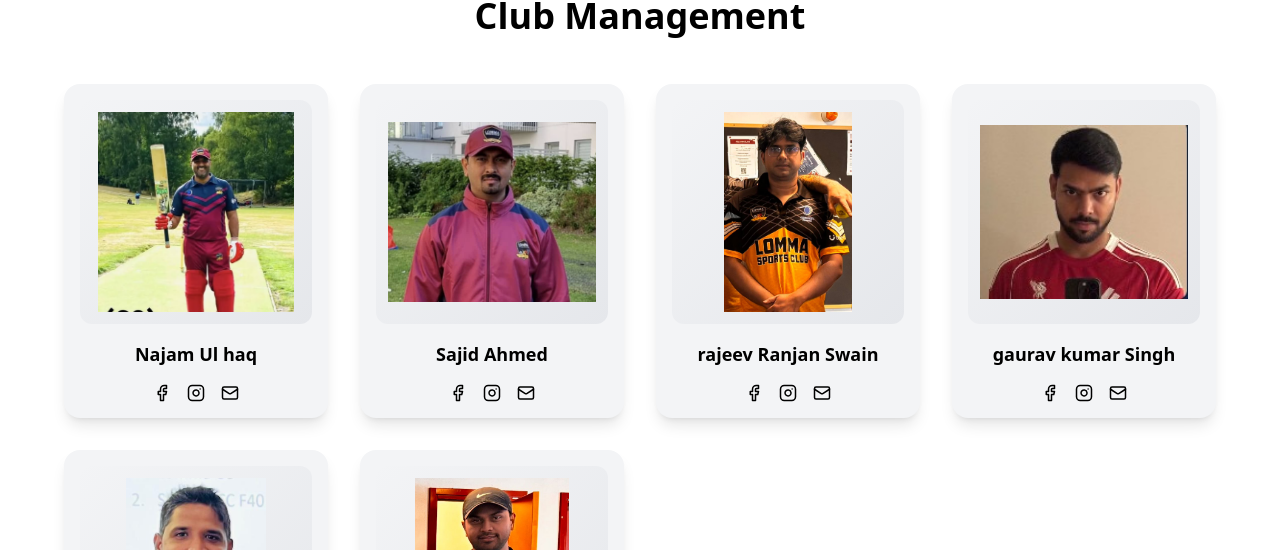
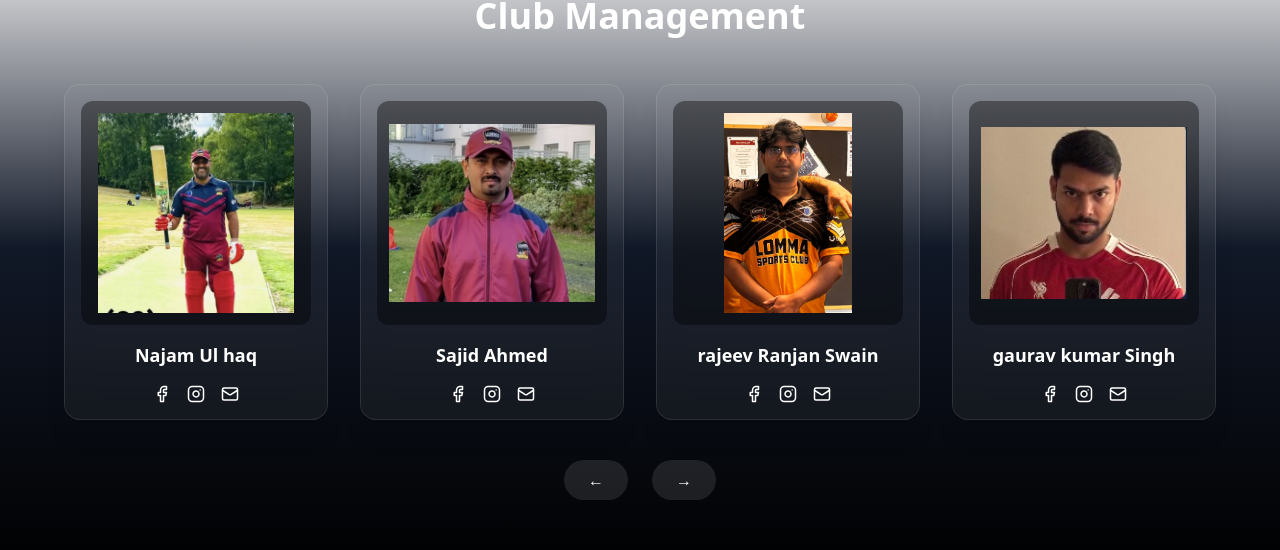
Before and after one commit to jacksyswain/lomma_sports_club, a React (Vite) app: page / in a window 1280 px wide. Shown: the part 3774-4324 px from the top of the page. Built offline with nearby package versions, Linux system fonts and the light colour scheme.

Commit message:
initial setup

```diff
--- a/src/pages/Home.jsx
+++ b/src/pages/Home.jsx
@@ -61,6 +61,7 @@ export default function Home() {
   });
   const navigate = useNavigate();
   const jerseys = [jursey1, jursey2, jursey3];
+  const [managerIndex, setManagerIndex] = useState(0);
 
   const [index, setIndex] = useState(0);
 
@@ -384,26 +385,24 @@ export default function Home() {
       <motion.section
         initial={{ opacity: 0, scale: 0.9 }}
         whileInView={{ opacity: 1, scale: 1 }}
-        className="py-20 bg-white px-6 md:px-16 text-center"
+        className="py-20 px-6 md:px-16 text-center bg-gradient-to-b from-white via-gray-900 to-black text-white relative"
       >
         <h2 className="text-4xl font-bold mb-12">
           Club Management
         </h2>
 
-        <div className="grid md:grid-cols-4 gap-8">
-
-          {[
+        {/* DATA */}
+        {(() => {
+          const managers = [
             {
               name: "Najam Ul haq",
-
               img: manager1,
               fb: "#",
               insta: "#",
               mail: "mailto:test@gmail.com",
             },
             {
-              name: " Sajid Ahmed",
-
+              name: "Sajid Ahmed",
               img: manager2,
               fb: "#",
               insta: "#",
@@ -411,15 +410,13 @@ export default function Home() {
             },
             {
               name: "rajeev Ranjan Swain",
-
               img: manager3,
               fb: "https://www.facebook.com/rajeev.swain.5",
               insta: "https://www.instagram.com/rajeevswain17/?hl=en",
-              mail: "rrswn1986@gmail.com",
+              mail: "mailto:rrswn1986@gmail.com",
             },
             {
               name: "gaurav kumar Singh",
-
               img: manager4,
               fb: "#",
               insta: "#",
@@ -427,7 +424,6 @@ export default function Home() {
             },
             {
               name: "Nidhin Sudhakaran",
-
               img: manager5,
               fb: "#",
               insta: "#",
@@ -435,29 +431,48 @@ export default function Home() {
             },
             {
               name: "Shekhar Jadhav",
-
               img: manager6,
               fb: "#",
               insta: "#",
               mail: "mailto:test@gmail.com",
             },
-          ].map((person, i) => (
+          ];
+
+          const cardsPerSlide = 4;
+          const slides = [];
+
+          for (let i = 0; i < managers.length; i += cardsPerSlide) {
+            slides.push(managers.slice(i, i + cardsPerSlide));
+          }
+
+          const current = managerIndex % slides.length;
+
+          return (
+            <>
+              {/* 🔥 SLIDER */}
+              <motion.div
+                key={current}
+                initial={{ opacity: 0, x: 80 }}
+                animate={{ opacity: 1, x: 0 }}
+                transition={{ duration: 0.5 }}
+                className="grid md:grid-cols-4 gap-8"
+              >
+                {slides[current].map((person, i) => (
                   <motion.div
                     key={i}
-              whileHover={{ y: -10 }}
-              className="bg-gray-100 rounded-2xl shadow-lg overflow-hidden p-4"
+                    whileHover={{ y: -10, scale: 1.03 }}
+                    className="bg-white/5 backdrop-blur-lg border border-white/10 rounded-2xl p-4 shadow-xl"
                   >
-              {/* Image */}
+                    {/* IMAGE */}
                     <img
                       src={person.img}
-                className="w-full h-56 object-contain bg-gradient-to-br from-gray-100 to-gray-200 rounded-xl p-3"
+                      className="w-full h-56 object-contain bg-black/40 rounded-xl p-3"
                     />
 
-              {/* Info */}
+                    {/* NAME */}
                     <h3 className="mt-4 font-bold text-lg">{person.name}</h3>
 
-
-              {/* Social Links */}
+                    {/* SOCIAL */}
                     <div className="flex justify-center gap-4 mt-4">
 
                       <a href={person.fb} target="_blank">
@@ -475,8 +490,37 @@ export default function Home() {
                     </div>
                   </motion.div>
                 ))}
+              </motion.div>
+
+              {/* 🔥 CONTROLS */}
+              <div className="flex justify-center gap-6 mt-10">
+
+                <button
+                  onClick={() =>
+                    setManagerIndex((prev) =>
+                      prev === 0 ? slides.length - 1 : prev - 1
+                    )
+                  }
+                  className="px-6 py-2 rounded-full bg-white/10 hover:bg-orange-500 hover:text-black transition"
+                >
+                  ←
+                </button>
+
+                <button
+                  onClick={() =>
+                    setManagerIndex((prev) =>
+                      prev === slides.length - 1 ? 0 : prev + 1
+                    )
+                  }
+                  className="px-6 py-2 rounded-full bg-white/10 hover:bg-orange-500 hover:text-black transition"
+                >
+                  →
+                </button>
 
               </div>
+            </>
+          );
+        })()}
       </motion.section>
 
       {/* 🧑‍🏫 COACH */}
@@ -586,7 +630,7 @@ export default function Home() {
       <motion.section
         initial={{ opacity: 0 }}
         whileInView={{ opacity: 1 }}
-        className="py-24 px-6 md:px-16 text-center bg-gradient-to-b from-black via-gray-900 to-black text-white"
+        className="py-24 px-6 md:px-16 text-center bg-white via-gray-900 to-white text-black"
       >
         {/* 🔥 TITLE */}
         <h2 className="text-4xl md:text-5xl font-bold mb-6">
```
Lines whose indentation alone changed are shown as unchanged.
